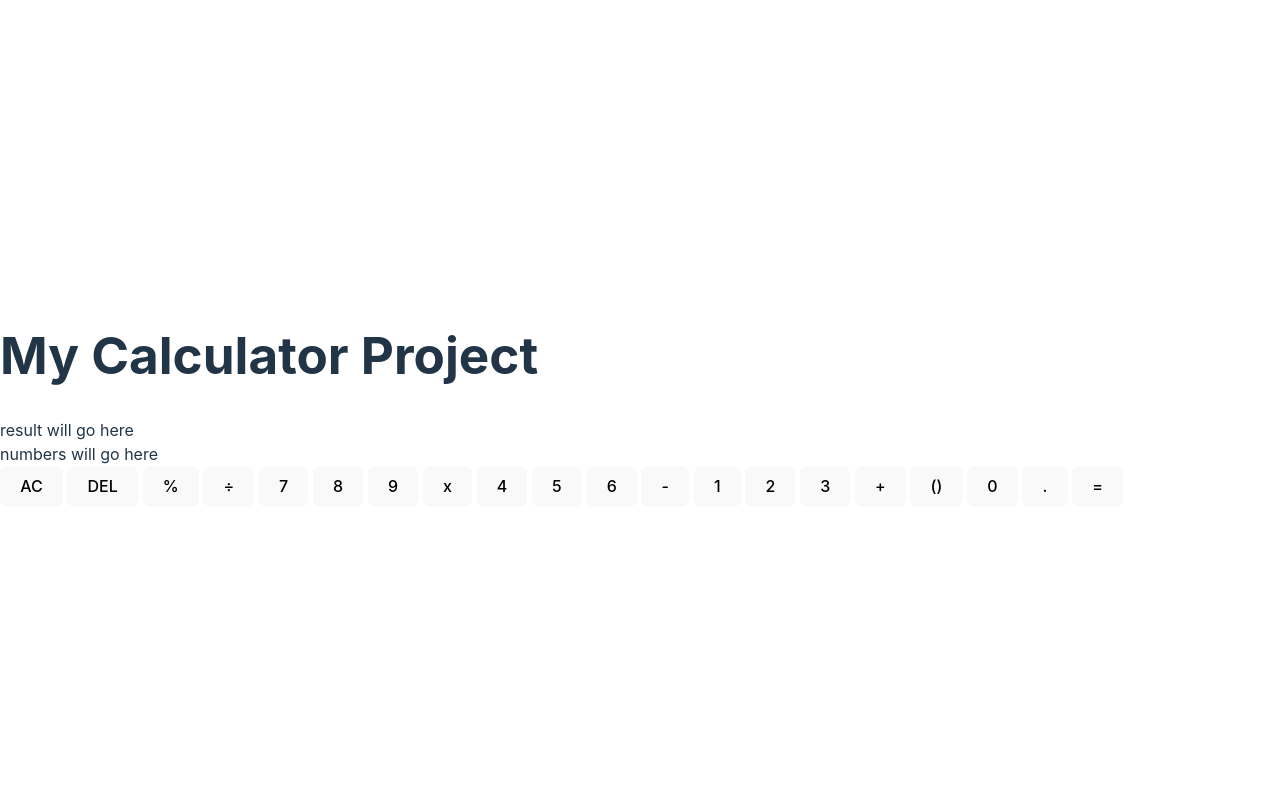
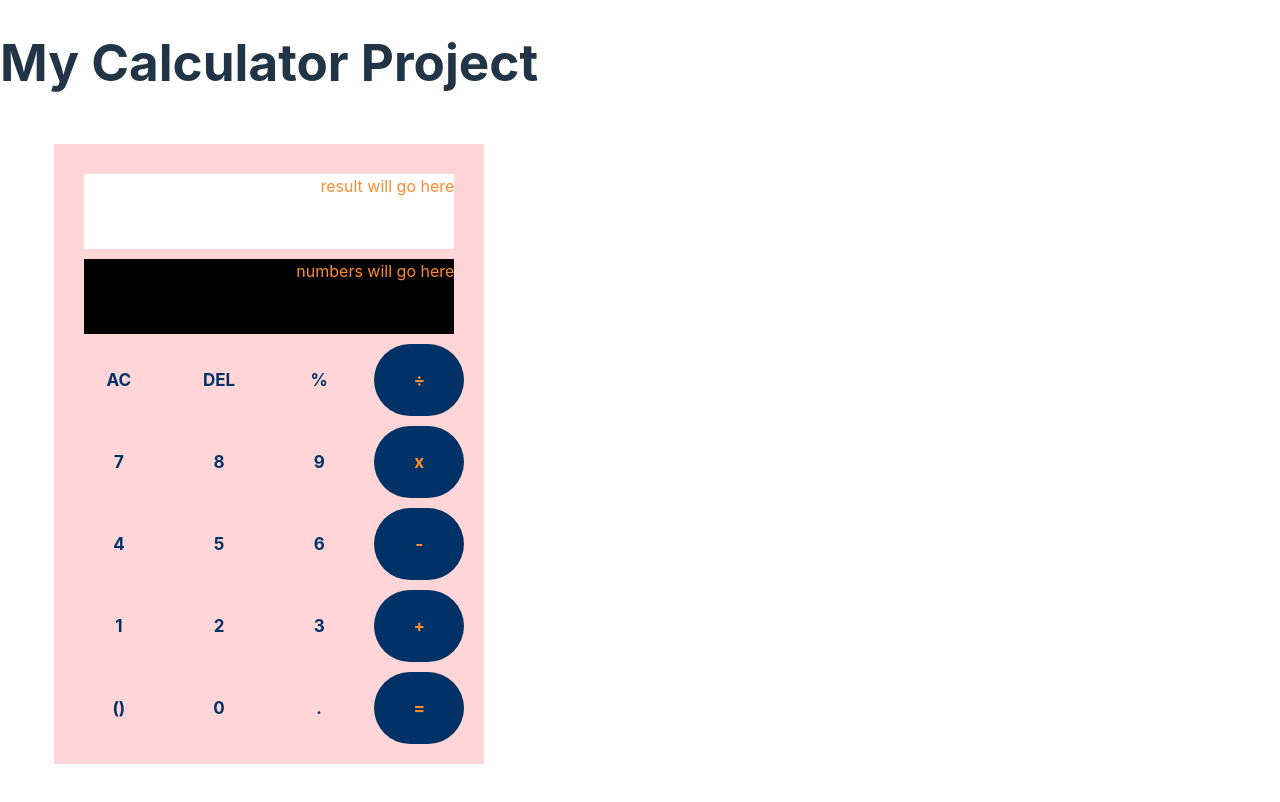
Before and after one commit to JMAdis/calculator, a website built with Vite: page calculator-proj2/index.html in a window 1280 px wide. Built offline with nearby package versions, Linux system fonts and the light colour scheme; files whose address does not match are found by name.

Commit message:
created _calculator and _variables SCSS files

```diff
--- /dev/null
+++ b/calculator-proj2/SCSS/_calculator.scss
@@ -0,0 +1,50 @@
+@use "./variables" as *;
+
+.calculator{
+    margin: 10%;
+    border: solid $background-color 20px;
+    background-color: $background-color;
+    height: auto;
+    &__output{
+        display: grid;
+        grid-template-rows: 1fr 1fr;
+        gap: 10px;
+        color: white;
+        text-align: right;
+        height: 20vh;
+        margin: 10px;
+
+        &--result{
+            background-color: white;
+            color: $accent-color-orange;
+        }
+
+        &--input{
+            background-color: black;
+            color: $accent-color-orange;
+        }
+
+    }
+    &__buttons{
+        display: grid;
+        grid-template-columns: repeat(4, 1fr);
+        grid-template-rows: repeat(5, 1fr);
+        height: 50vh;
+        gap: 10px;
+
+        &--indiv{
+            border-radius: 100px;
+            color: $accent-color-blue;
+            font-weight: bold;
+            background-color: $background-color;
+            border: 0;
+            font-size: 17px;
+        }
+        &--hghlght{
+            background-color: $accent-color-blue;
+            color: $accent-color-orange;
+            font-size: 17px;
+        }
+
+    }
+}
--- /dev/null
+++ b/calculator-proj2/SCSS/_variables.scss
@@ -0,0 +1,3 @@
+$background-color: rgb(255,213,215);
+$accent-color-blue: rgb(0,50,103);
+$accent-color-orange: rgb(255,138,47);
--- a/calculator-proj2/SCSS/main.scss
+++ b/calculator-proj2/SCSS/main.scss
@@ -0,0 +1,6 @@
+@use "./variables" as *;
+@use "./calculator";
+
+body{
+    background-image:url("../assets/4945415.jpg")
+}
```
Also changed, not shown: calculator-proj2/SCSS/main.css, 1 other file.
